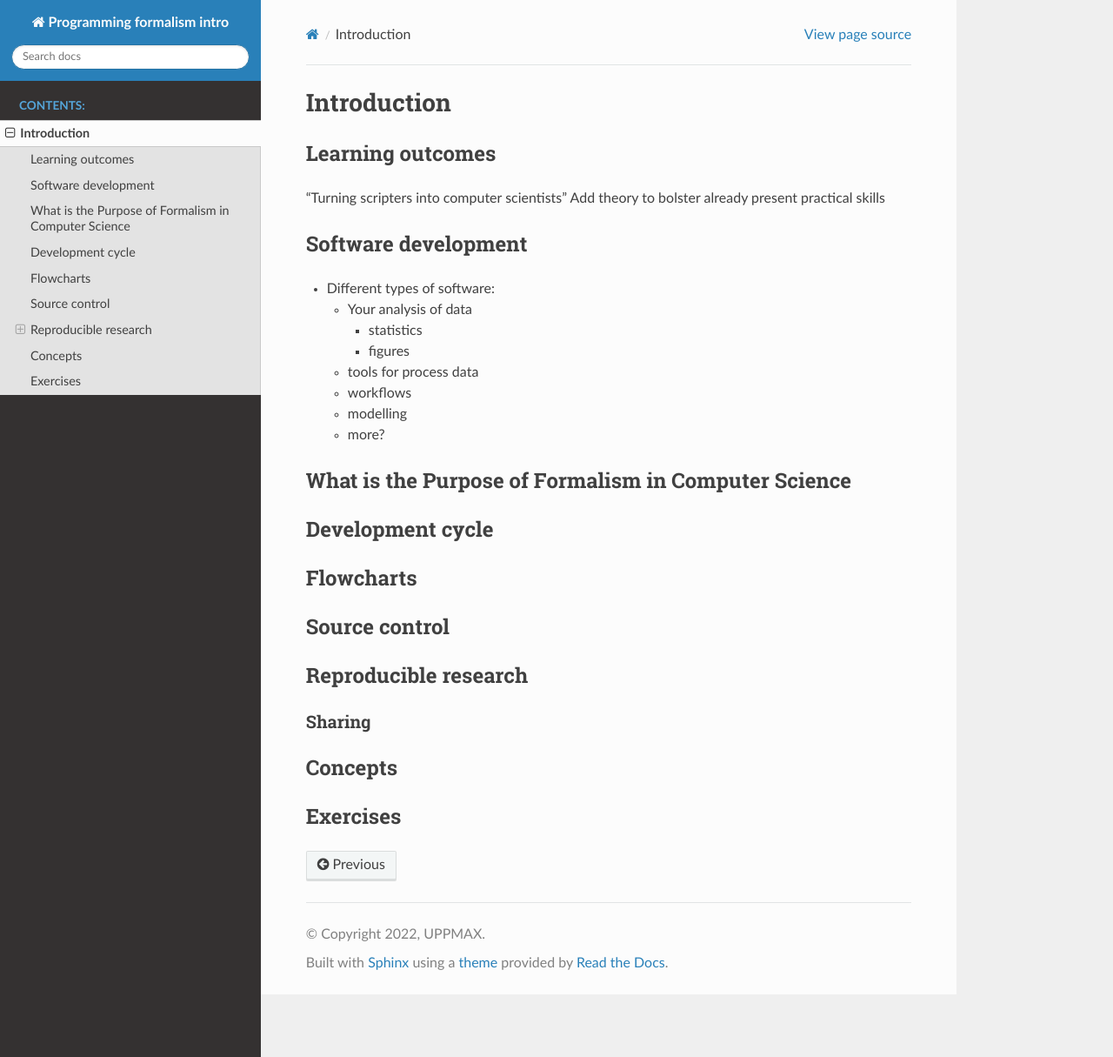
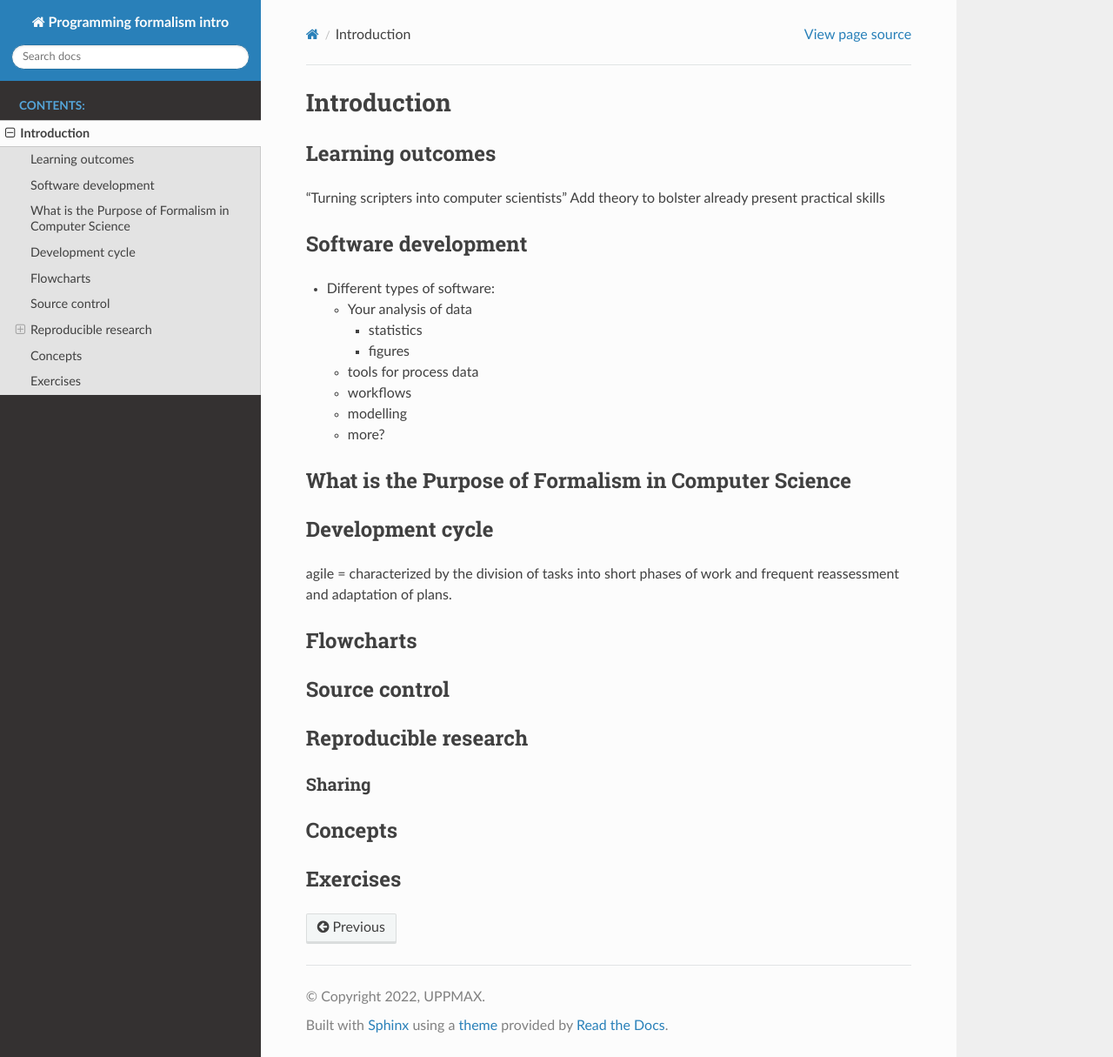
Before and after one commit to UPPMAX/programming_formalisms_intro, a Sphinx documentation site: the page built from doc/intro.md, in a window 1280 px wide and 1215 px high. Shown: the whole window at 87% size. Built offline with Sphinx 7.4.7 and the Read the Docs theme 2.0.0, drawn with Linux system fonts in a browser that asks for light colours.

Commit message:
Update intro.md

```diff
--- a/doc/intro.md
+++ b/doc/intro.md
@@ -21,6 +21,8 @@ Add theory to bolster already present practical skills
 
 ## Development cycle
 
+agile = characterized by the division of tasks into short phases of work and frequent reassessment and adaptation of plans.
+
 ## Flowcharts
 
 ## Source control
```
